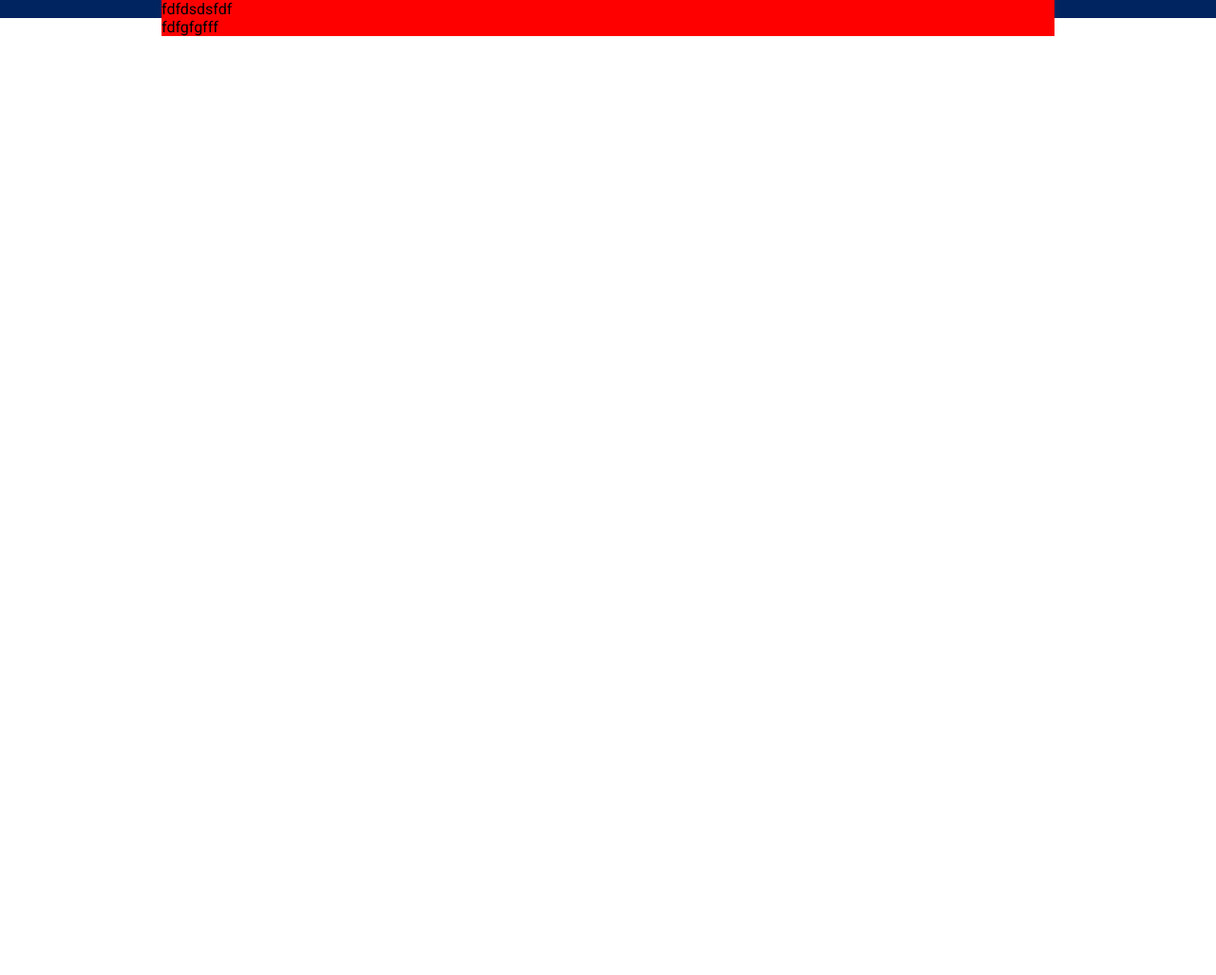
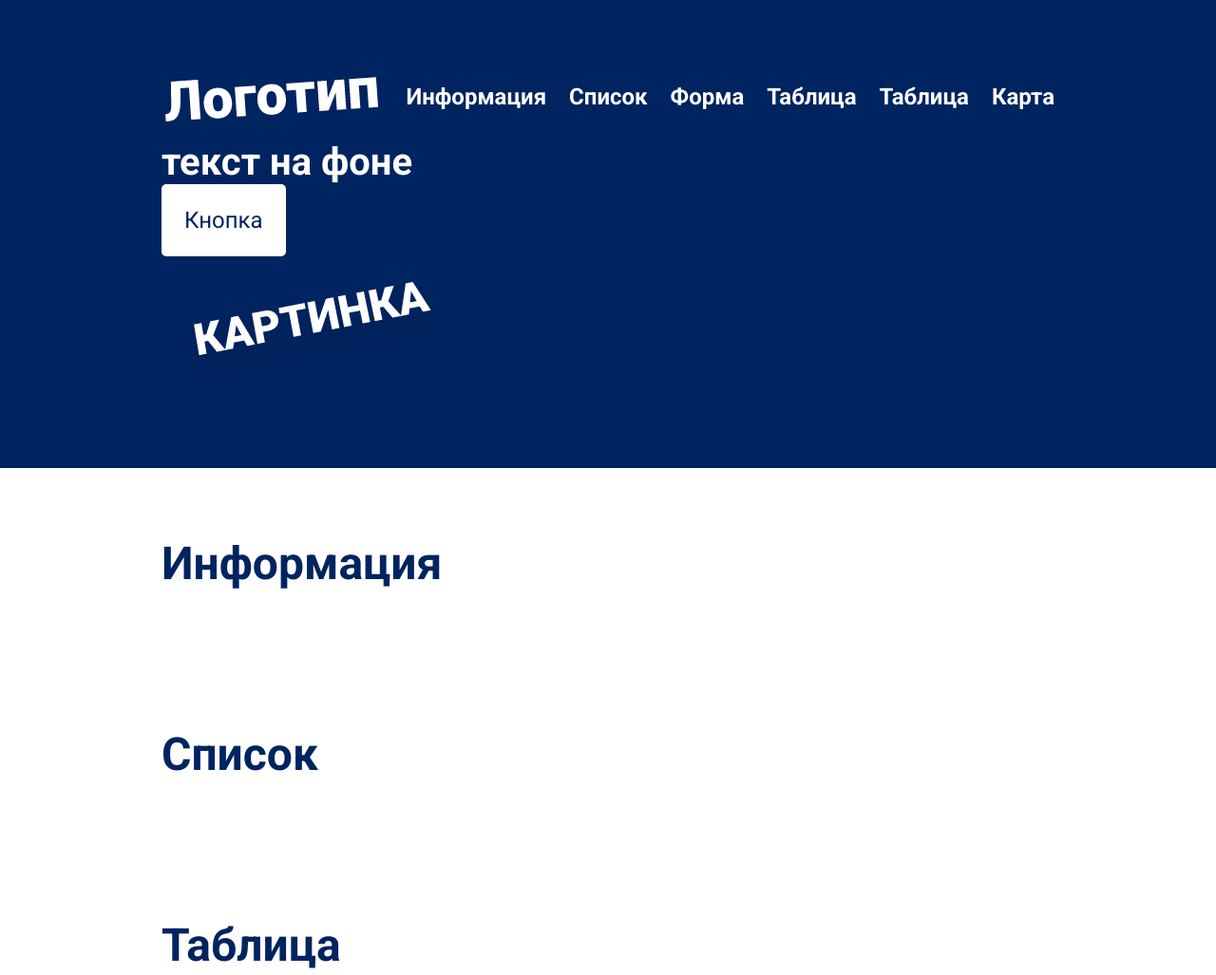
Before and after one commit to Reviewyr/html, a plain HTML site: page tutorial_6/index.html in a window 1280 px wide. Shown: the top 1027 px of the page at 95% size. Before the commit the page ends 800 px from the top, so only its background shows below. Drawn offline with Linux system fonts and the light colour scheme.

Commit message:
Add files via upload

```diff
--- a/tutorial_6/index.html
+++ b/tutorial_6/index.html
@@ -4,7 +4,7 @@
     <meta charset="UTF-8">
     <meta http-equiv="X-UA-Compatible" content="IE=edge">
     <meta name="viewport" content="width=device-width, initial-scale=1.0">
-    <title>koks</title>
+    <title>Landing</title>
     <link rel="stylesheet" href="style.css">
     <link rel="shortcut icon" href="faviсon.ico" type="image/x-icon">
     <link rel="preconnect" href="https://fonts.googleapis.com">
@@ -14,16 +14,90 @@
 <body>
   <div class="Landing">
       <div class="Landing_section Landing_section_blue">
-          <div class="Section">
-            fdfdsdsfdf
+          <div class="Section Section_p-56">
+            <div class="Section__header">
+              <div class="header__logo">
+                <img src="images/images/logotype_white.png">
+              </div>
+              <div class="header__menu">
+                <a class="Menu__link">Информация</a>
+                <a class="Menu__link">Список</a>
+                <a class="Menu__link">Форма</a>
+                <a class="Menu__link">Таблица</a>
+                <a class="Menu__link">Таблица</a>
+                <a class="Menu__link">Карта</a>
+              </div>
+            </div>
+            <div class="Section__slider">
+              <div class="Slider__content">
+                <div class="Slider__info">
+                  <div class="Slider__text">
+                    текст на фоне
+                  </div>
+                  <div class="Slider__button">
+                    Кнопка
+                  </div>
+                </div>
+                <div class="Slider__img">
+                  <img src="images/images/image.png"/>
+                </div>
+              </div>
+            </div>
           </div>
       </div>
       <div class="Landing_section">
-          <div class="Section">
-            fdfgfgfff
+          <div class="Section Section_p-72">
+            <div class="Section__title">
+              Информация
+            </div>
           </div>
       </div>
-
+      <div class="Landing_section">
+        <div class="Section Section_p-72">
+          <div class="Section__title">
+            Список
+          </div>
+        </div>
+    </div>
+    <div class="Landing_section">
+      <div class="Section Section_p-72">
+        <div class="Section__title">
+          Таблица
+        </div>
+      </div>
+  </div>
+  <div class="Landing_section">
+    <div class="Section Section_p-72">
+      <div class="Section__title">
+        Форма
+      </div>
+    </div>
+</div>
+<div class="Landing_section">
+  <div class="Section Section_p-72">
+    <div class="Section__title">
+      Карта
+    </div>
+  </div>
+</div>
+<div class="Landing">
+  <div class="Landing_section Landing_section_blue">
+      <div class="Section Section_p-56">
+        <div class="Section__header">
+          <div class="header__logo">
+            <img src="images/images/logotype_white.png">
+          </div>
+          <div class="header__menu">
+            <a class="Menu__link">Информация</a>
+            <a class="Menu__link">Список</a>
+            <a class="Menu__link">Форма</a>
+            <a class="Menu__link">Таблица</a>
+            <a class="Menu__link">Таблица</a>
+            <a class="Menu__link">Карта</a>
+          </div>
+        </div>
+      </div>
+  </div>
     </div>
   </div>
 </body>
--- a/tutorial_6/style.css
+++ b/tutorial_6/style.css
@@ -28,9 +28,82 @@ html, body {
 
 .Landing_section_blue {
     background-color: #002460;
+    color: white;
 }
 
 .Section {
     width: 940px;
-    background-color: red;
 }
+
+
+.Section_p-56 {
+    padding: 56px;
+}
+
+
+.Section_p-72{
+    padding: 72px;
+}
+
+
+
+.Section__title {
+    font-size: 48px;
+    font-weight: bold;
+    color: #002460;
+}
+
+
+.Section__header {
+    display: flex;
+    flex-direction: row;
+    flex-wrap: nowrap;
+    justify-content: space-between;
+    align-content: center;
+    align-items: stretch;
+}
+
+
+
+.header__menu{
+    display: flex;
+    flex-direction: row;
+    flex-wrap: nowrap;
+    align-content: center;
+    justify-content: center;
+    align-items: center;
+}
+
+
+
+.Menu__link{
+    font-size: 24px;
+    font-weight: bold;
+    margin-left: 24px;
+    opacity: 0.1s;
+    transition: opacity: .25S;
+    cursor: pointer;
+}
+
+
+.Menu__link:hover{
+    opacity: 1;
+}
+
+
+.Slider__text{
+    font-size: 40px;
+    font-weight: bold;
+}
+
+
+
+.Slider__button{
+    display: inline-block;
+    font-size: 24px;
+    font-weight: 5px;
+    background-color: white;
+    color: #002460;
+    padding: 24px;
+    border-radius: 5px;
+}
```
